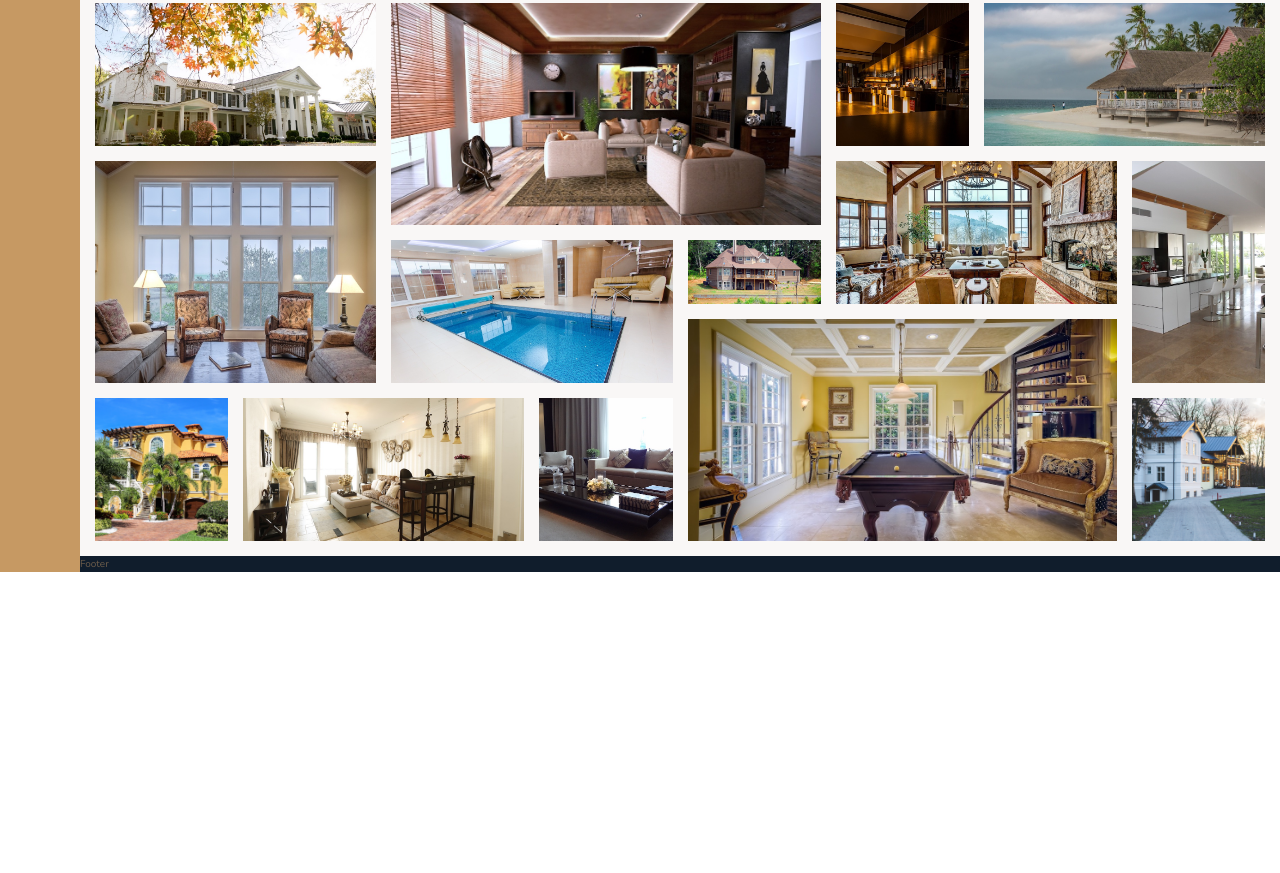
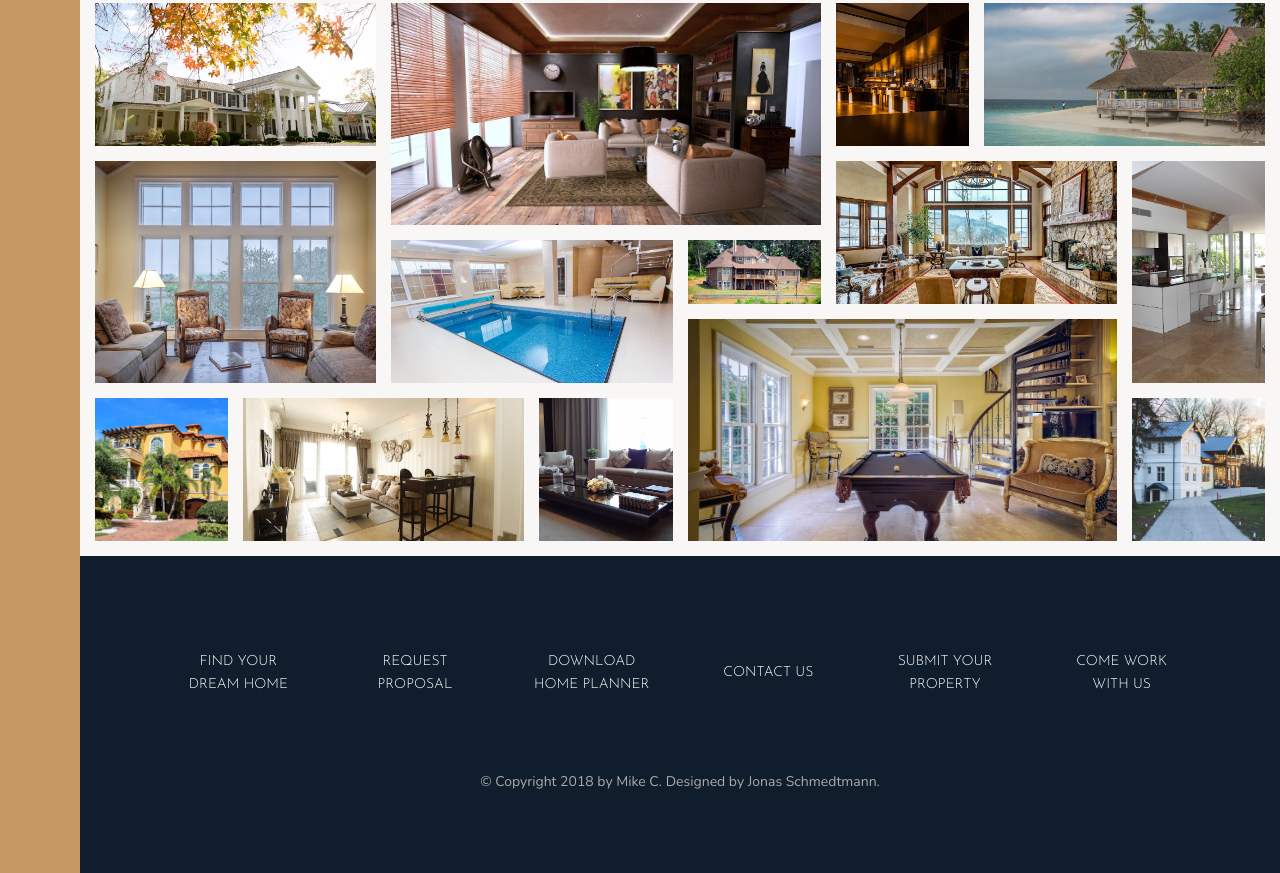
Before and after one commit to mikec-git/Nexter, a website: page index.html in a window 1280 px wide. Shown: the part 3084-3957 px from the top of the page. Before the commit the page ends 3656 px from the top, so only its background shows below. Drawn offline with nearby package versions, Linux system fonts and the light colour scheme.

Commit message:
Added and styled footer

```diff
--- a/index.html
+++ b/index.html
@@ -335,7 +335,15 @@
         </section>
 
         <footer class="footer">
-            Footer
+            <ul class="nav">
+                <li class="nav__item"><a href="#" class="nav__link">Find your dream home</a></li>
+                <li class="nav__item"><a href="#" class="nav__link">Request Proposal</a></li>
+                <li class="nav__item"><a href="#" class="nav__link">Download home planner</a></li>
+                <li class="nav__item"><a href="#" class="nav__link">Contact us</a></li>
+                <li class="nav__item"><a href="#" class="nav__link">Submit your property</a></li>
+                <li class="nav__item"><a href="#" class="nav__link">Come work with us</a></li>
+            </ul>
+            <p class="copyright">&copy; Copyright 2018 by Mike C. Designed by Jonas Schmedtmann.</p>
         </footer>
     </body>
 </html>
--- a/sass/_footer.scss
+++ b/sass/_footer.scss
@@ -1,4 +1,45 @@
 .footer {
     background-color: $color-secondary;
     grid-column: full-start / full-end;
+    padding: 8rem;
 }
+
+.nav {
+    list-style: none;
+    display: grid;
+    grid-template-columns: repeat(auto-fit, minmax(15rem, 1fr));
+    grid-gap: 2rem;
+    align-items: center;
+
+    &__link:link,
+    &__link:visited {
+        font-size: 1.4rem;
+        color: #fff;
+        text-decoration: none;
+        font-family: $font-display;
+        text-transform: uppercase;
+        text-align: center;
+        padding: 1.5rem;
+        display: block;
+        transition: all 200ms;
+
+    }
+
+    &__link:hover {
+        background-color: rgba(#fff, .05);
+        transform: translateY(-.3rem);
+    }
+
+    &__link:active {
+        background-color: rgba(#fff, .15);
+    }
+}
+
+.copyright {
+    font-size: 1.4rem;
+    color: $color-grey-light-2;
+    margin-top: 6rem;
+    margin-right: auto;
+    margin-left: auto;
+    text-align: center;
+}
--- a/sass/_gallery.scss
+++ b/sass/_gallery.scss
@@ -76,6 +76,7 @@
 
         &--14 {
             grid-row: 6 / -1;
+            grid-column: 8 / -1;
         }
     }
 
```
Also changed, not shown: css/style.css.
